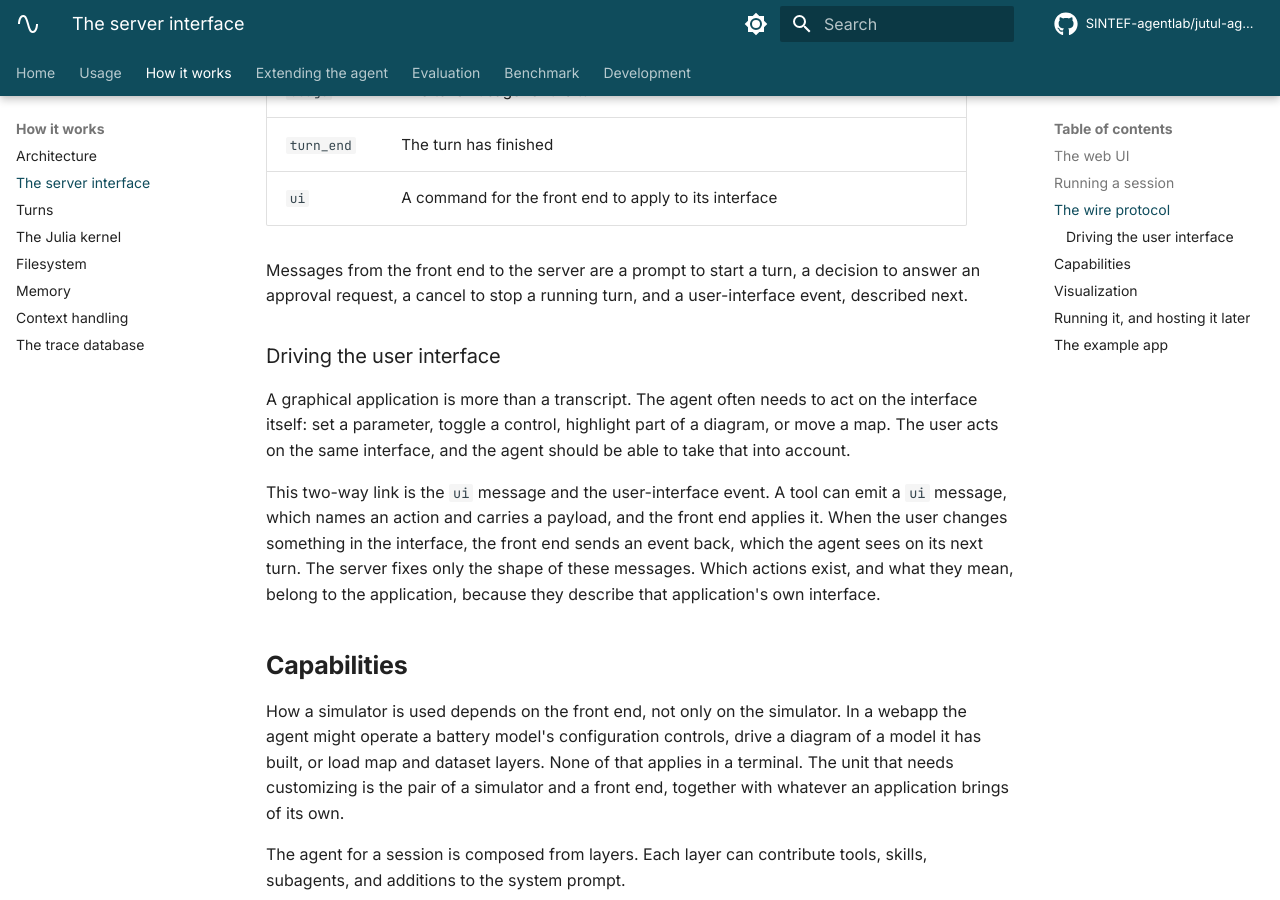
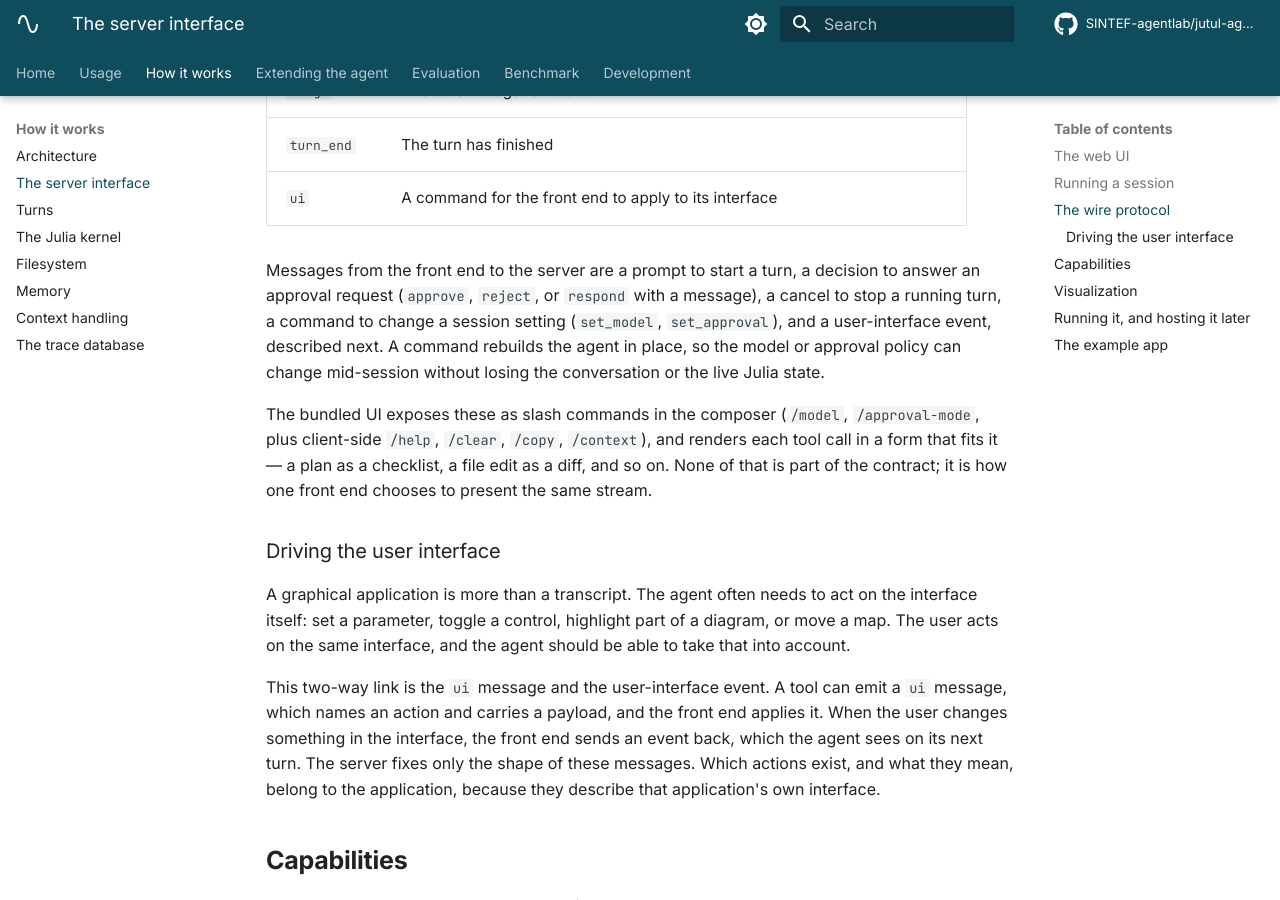
Before and after one commit to fredeco-gh/jutul-agent-geothermal, an MkDocs documentation site: the page built from docs/server-interface.md, in a window 1280 px wide and 900 px high, scrolled down 2326 px. Built offline with MkDocs 1.6.1 and Material for MkDocs 9.7.7, drawn with Linux system fonts in a browser that asks for light colours; comment, search, counter and statistics services are not loaded.

Commit message:
docs: note the command message and the web UI's slash commands
Document the front-end `command` message (set_model / set_approval, which rebuild
the agent in place) and that the bundled UI surfaces slash commands and per-tool
card rendering as one front end's presentation of the stream.

```diff
--- a/docs/server-interface.md
+++ b/docs/server-interface.md
@@ -96,8 +96,17 @@ Messages from the server to the front end:
 | `ui` | A command for the front end to apply to its interface |
 
 Messages from the front end to the server are a prompt to start a turn, a
-decision to answer an approval request, a cancel to stop a running turn, and a
-user-interface event, described next.
+decision to answer an approval request (`approve`, `reject`, or `respond` with a
+message), a cancel to stop a running turn, a command to change a session setting
+(`set_model`, `set_approval`), and a user-interface event, described next. A
+command rebuilds the agent in place, so the model or approval policy can change
+mid-session without losing the conversation or the live Julia state.
+
+The bundled UI exposes these as slash commands in the composer (`/model`,
+`/approval-mode`, plus client-side `/help`, `/clear`, `/copy`, `/context`), and
+renders each tool call in a form that fits it — a plan as a checklist, a file
+edit as a diff, and so on. None of that is part of the contract; it is how one
+front end chooses to present the same stream.
 
 ### Driving the user interface
 
```
